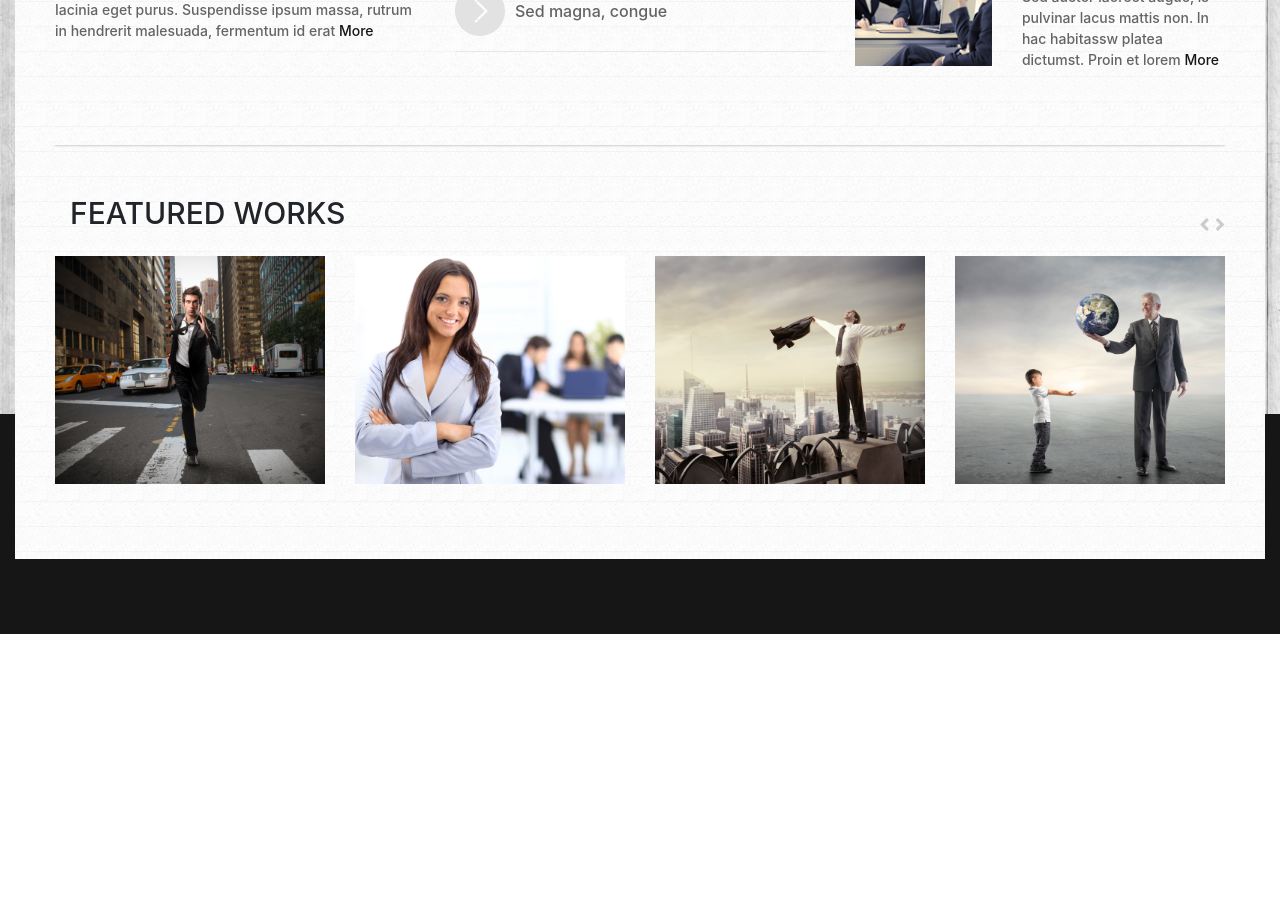
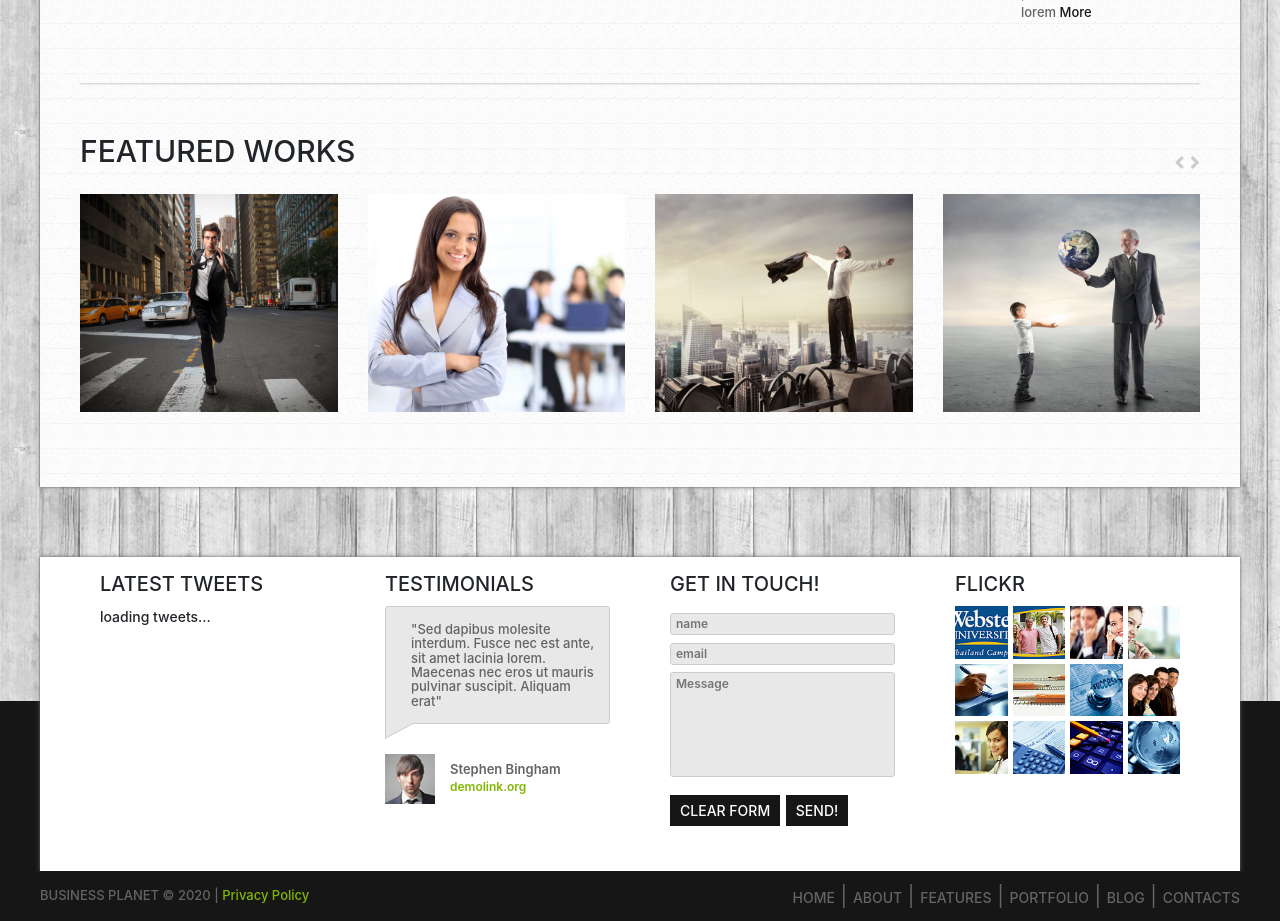
Before and after one commit to yachen168/Template-6, a website: page index.html in a window 1280 px wide. Shown: the part 1400-2321 px from the top of the page. Before the commit the page ends 2034 px from the top, so only its background shows below. Drawn offline with nearby package versions, Linux system fonts and the light colour scheme.

Commit message:
fix: footer and details

```diff
--- a/index.html
+++ b/index.html
@@ -30,33 +30,24 @@
                 <h4>Call Us Now: +1 (777) 784-25-43</h4>
             </div>
         </header>
+        <nav>
             <div class="row no-gutters mt-md-4">
-            <!-- .navbar-expand-{sm|md|lg|xl}決定在哪個斷點以上就出現漢堡式選單 -->
-            <!-- navbar-dark 文字顏色 .bg-dark 背景顏色 -->
-            <div class="col-10 col-sm-8 col-md-9 pr-lg-2">
-                <nav class="navbar navbar-expand-lg navbar-light p-lg-0">
-                    <!-- .navbar-toggler 漢堡式選單按鈕 -->
+                <div class="col-10 col-sm-8 col-md-9">
+                    <nav class="navbar navbar-expand-lg navbar-light">
                         <button class="navbar-toggler" type="button" data-toggle="collapse" data-target="#navbarSupportedContent" aria-controls="navbarSupportedContent" aria-expanded="false" aria-label="Toggle navigation">
-                        <!-- .navbar-toggler-icon 漢堡式選單Icon -->
                             <span class="navbar-toggler-icon"></span>
                         </button>
-
-                    <!-- .collapse.navbar-collapse 用於外層中斷點群組和隱藏導覽列內容 -->
-                    <!-- 選單項目&漢堡式折疊選單 -->
                         <div class="collapse navbar-collapse" id="navbarSupportedContent">
                             <ul class="navbar-nav mr-auto">
-                            <!-- active表示當前頁面 -->
                                 <li class="nav-item">
                                     <a class="nav-link" href="##">HOME</a>
                                 </li>
                                 <li class="nav-item">
                                     <a class="nav-link" href="##">ABOUT</a>
                                 </li>
-                            <!-- .dropdown Navbar選項使用下拉式選單 -->
                                 <li class="nav-item dropdown">
                                     <a class="nav-link dropdown-toggle" href="##" id="navbarDropdownMenuLink" data-toggle="dropdown" aria-haspopup="true" aria-expanded="false">FEATURES</a>
-                                <!-- .dropdown-menu 下拉選單內容 -->
-                                <div class="dropdown-menu w-100 m-0 p-0" aria-labelledby="navbarDropdownMenuLink">
+                                    <div class="dropdown-menu" aria-labelledby="navbarDropdownMenuLink">
                                         <a class="nav-link dropdown-item" href="##">item</a>
                                         <a class="nav-link dropdown-item" href="##">item</a>
                                     </div>
@@ -86,23 +77,24 @@
                     </nav>
                 </div>
                 <div class="col-2 col-sm-4 col-md-3">
-                <form class="search bg-white h-100">
-                    <input class="d-none d-sm-block w-100" type="search" id="mySearch" name="q" placeholder="Search the Site...">
+                    <form class="search">
+                        <input class="d-none d-sm-block" type="search" id="mySearch" name="q" placeholder="Search the Site...">
                         <i class="fas fa-search"></i>
                     </form>
                 </div>
             </div>
+        </nav>
         <!-- 輪播圖 -->
         <div id="carouselExampleControls" class="carousel slide" data-ride="carousel">
             <div class="carousel-inner">
                 <div class="carousel-item active">
-                    <img src="./images/banner3.jpg" class="d-block w-100" alt="banner">
+                    <img src="./images/banner3.jpg" alt="banner">
                 </div>
                 <div class="carousel-item">
-                    <img src="./images/banner2.jpg" class="d-block w-100" alt="banner">
+                    <img src="./images/banner2.jpg" alt="banner">
                 </div>
                 <div class="carousel-item">
-                    <img src="./images/banner1.jpg" class="d-block w-100" alt="banner">
+                    <img src="./images/banner1.jpg" alt="banner">
                 </div>
             </div>
             <a class="carousel-control-prev" href="#carouselExampleControls" role="button" data-slide="prev">
@@ -119,40 +111,40 @@
                 <div class="col-12 col-sm-6 col-lg-3">
                     <div class="service-card">
                         <h3>GROWTH STRATEGIES</h3>
-                        <div class="service-card-img"><img src="./images/p1.png" alt=""></div>
+                        <div class="service-card-img"><img src="./images/p1.png" alt="icon"></div>
                         <div class="service-card-body">
                             <p>Vestibulum dignissim, dui ac hendrerit blandit, sapien orci dictum nibh, vel suscipit augue nibh in enim. Nullam dignissim euismodnunc at</p>
-                            <a class="more d-block" href="##">More</a>
+                            <a class="more" href="##">More</a>
                         </div>
                     </div>
                 </div>
                 <div class="col-12 col-sm-6 col-lg-3">
                     <div class="service-card">
                         <h3>PERFECT SUPPORT</h3>
-                        <div class="service-card-img"><img src="./images/p2.png" alt=""></div>
+                        <div class="service-card-img"><img src="./images/p2.png" alt="icon"></div>
                         <div class="service-card-body">
                             <p>Donec semper, dolor eu iaculis laoreet, erat diam interdum nisi, vel consequat leo neque in ante. Curabitur fringilla tristque nisl ut</p>
-                            <a class="more d-block" href="##">More</a>
+                            <a class="more" href="##">More</a>
                         </div>
                     </div>
                 </div>
                 <div class="col-12 col-sm-6 col-lg-3">
                     <div class="service-card">
                         <h3>PARTNERS PROGRAMS</h3>
-                        <div class="service-card-img"><img src="./images/p3.png" alt=""></div>
+                        <div class="service-card-img"><img src="./images/p3.png" alt="icon"></div>
                         <div class="service-card-body">
                             <p>Nunc pellentesque malesuada enim utdignissim. Etiam aliquam malesuada magna, vel scelerisque lectus pharetra quis. Cras</p>
-                            <a class="more d-block" href="##">More</a>
+                            <a class="more" href="##">More</a>
                         </div>
                     </div>
                 </div>
                 <div class="col-12 col-sm-6 col-lg-3">
                     <div class="service-card">
                         <h3>PREMIUM SERVICES</h3>
-                        <div class="service-card-img"><img src="./images/p4.png" alt=""></div>
+                        <div class="service-card-img"><img src="./images/p4.png" alt="icon"></div>
                         <div class="service-card-body">
                             <p>Duis molestie commodo sapien, non mollis diam consequat in. Nulla blandit viverra sodales. Donec sit amet diam neque</p>
-                            <a class="more d-block" href="##">More</a>
+                            <a class="more" href="##">More</a>
                         </div>
                     </div>
                 </div>
@@ -239,6 +231,84 @@
                 </div>
             </section>
         </main>
+        <footer>
+            <div class="row no-gutters">
+                <div class="col-12 col-sm-6 col-lg-3">
+                    <div class="tweet">
+                        <h3>LATEST TWEETS</h3>
+                        <p>loading tweets...</p>
+                    </div>
+                </div>
+                <div class="col-12 col-sm-6 col-lg-3">
+                    <div class="testimonial">
+                        <h3>TESTIMONIALS</h3>
+                        <div class="footer-item-body">
+                            <div class="dialog">
+                                "Sed dapibus molesite interdum. Fusce nec est ante, sit amet lacinia lorem. Maecenas nec eros ut mauris pulvinar suscipit. Aliquam erat"
+                            </div>
+                            <div class="avatar">
+                                <div class="avatar-image">
+                                    <img src="./images/men.jpg" alt="avatar">
+                                </div>
+                                <div class="avatar-caption">
+                                    <h4>Stephen Bingham</h4>
+                                    <a href="##">demolink.org</a>
+                                </div>
+                            </div>
+                        </div>
+                    </div>
+                </div>
+                <div class="col-12 col-sm-6 col-lg-3">
+                    <div class="contact">
+                        <h3>GET IN TOUCH!</h3>
+                        <form action="">
+                            <input type="text" placeholder="name">
+                            <input type="text" placeholder="email">
+                            <textarea placeholder="Message"></textarea>
+                            <button class="clear">CLEAR FORM</button>
+                            <button class="send">SEND!</button>
+                        </form>
+                    </div>
+                </div>
+                <div class="col-12 col-sm-6 col-lg-3">
+                    <div class="flickr">
+                        <h3>FLICKR</h3>
+                        <div class="image-wrapper">
+                            <img src="./images/f1.jpg" alt="image">
+                            <img src="./images/f2.jpg" alt="image">
+                            <img src="./images/f3.jpg" alt="image">
+                            <img src="./images/f4.jpg" alt="image">
+                            <img src="./images/f5.jpg" alt="image">
+                            <img src="./images/f6.jpg" alt="image">
+                            <img src="./images/f7.jpg" alt="image">
+                            <img src="./images/f8.jpg" alt="image">
+                            <img src="./images/f9.jpg" alt="image">
+                            <img src="./images/f10.jpg" alt="image">
+                            <img src="./images/f11.jpg" alt="image">
+                            <img src="./images/f12.jpg" alt="image">
+                        </div>
+                    </div>
+                </div>
+            </div>
+        </footer>
+        <div class="copyright-and-nav px-3 px-sm-0">
+            <div class="copyright">
+                <span>BUSINESS PLANET &copy; 2020 |</span><span> Privacy Policy</span>
+            </div>
+            <nav>
+                <a href="##">HOME</a>
+                <span>|</span>
+                <a href="##">ABOUT</a>
+                <span>|</span>
+                <a href="##">FEATURES</a>
+                <span>|</span>
+                <a href="##">PORTFOLIO</a>
+                <span>|</span>
+                <a href="##">BLOG</a>
+                <span>|</span>
+                <a href="##">CONTACTS</a>
+            </nav>
+        </div>
         </div>
 </body>
 
--- a/scss/components/_news-item.scss
+++ b/scss/components/_news-item.scss
@@ -1,7 +1,7 @@
 .news-item {
     display: flex;
     .news-img {
-        flex: 0 0 37%;
+        flex: 0 0 40%;
         margin-right: 30px;
     }
     .news-body {
@@ -17,7 +17,7 @@
         margin-bottom: 25px;
     }
     p {
-        font-size: 14px;
+        font-size: 13px;
         font-weight: 500;
         color: $darkGray;
     }
--- a/scss/components/_serviceCard.scss
+++ b/scss/components/_serviceCard.scss
@@ -1,9 +1,11 @@
 .service-card {
+    height: 330px;
     background-color: $gray;
     text-align: center;
     padding: 40px 0px 30px;
     color: $darkGray;
     margin: 2px;
+    border: 1px solid $midGray;
     h3 {
         font-size: 16px;
     }
@@ -15,7 +17,7 @@
         height: 85px;
         font-size: 14px;
         font-weight: 600;
-        padding: 0 35px;
+        // padding: 0 35px;
         line-height: 1.2;
         overflow-y: scroll;
         @media (min-width: 992px) {
@@ -31,6 +33,7 @@
         }
     }
     .more {
+        display: block;
         width: 65px;
         padding: 4px 0;
         margin: 0 auto;
@@ -44,6 +47,7 @@
     &:hover {
         color: $white;
         background-color: rgba($color: #000000, $alpha: 0.6);
+        border: 1px solid $black;
         p::-webkit-scrollbar-thumb {
             background-color: $gray;
         }
--- a/scss/elements/_base.scss
+++ b/scss/elements/_base.scss
@@ -28,6 +28,7 @@ h2 {
 main {
     background: url('../images/subbg.gif');
     margin-bottom: 70px;
+    box-shadow: 0 0 2px 0 rgba($color: $darkGray, $alpha: 0.7), 0 0 5px rgba($color: $darkGray, $alpha: 0.7);
 }
 
 figcaption {
--- a/scss/generic/_reset.scss
+++ b/scss/generic/_reset.scss
@@ -15,3 +15,7 @@ ul {
 li {
     list-style: none;
 }
+
+figure {
+    margin: 0;
+}
--- a/scss/main.scss
+++ b/scss/main.scss
@@ -15,6 +15,7 @@
 @import 'objects/service';
 @import 'objects/about';
 @import 'objects/feature';
+@import 'objects/footer';
 // components
 @import 'components/serviceCard';
 @import 'components/choose-item';
--- a/scss/objects/_carousel.scss
+++ b/scss/objects/_carousel.scss
@@ -13,4 +13,7 @@
     &-icon {
         width: 15px;
     }
+    &:hover {
+        background-color: $green;
+    }
 }
--- a/scss/objects/_feature.scss
+++ b/scss/objects/_feature.scss
@@ -15,9 +15,6 @@
         }
     }
     @media (min-width: 576px) {
-        h2 {
-            margin-left: 15px;
-        }
         .arrows {
             top: 65px;
         }
--- /dev/null
+++ b/scss/objects/_footer.scss
@@ -0,0 +1,150 @@
+footer {
+    background-color: $white;
+    padding: 0 30px 30px;
+    box-shadow: 0 0 2px 0 rgba($color: $darkGray, $alpha: 0.7), 0 0 5px rgba($color: $darkGray, $alpha: 0.7);
+    h3 {
+        font-size: 20px;
+    }
+    .tweet {
+        p {
+            font-size: 14px;
+            font-weight: 500;
+        }
+    }
+    .testimonial {
+        .dialog {
+            position: relative;
+            padding: 15px 10px 15px 25px;
+            background-color: $gray;
+            border-radius: 3px 3px 3px 0;
+            font-size: 13px;
+            color: $darkGray;
+            font-weight: 500;
+            line-height: 1.1;
+            margin-bottom: 30px;
+            border: 1px solid $midGray;
+            &::before,
+            &::after {
+                content: "";
+                position: absolute;
+                top: 100%;
+                left: -1px;
+                border-left: 1px solid $midGray;
+                clip-path: polygon(0 0, 100% 0, 0 100%);
+            }
+            &::before {
+                background-color: $midGray;
+                width: 30px;
+                height: 16px;
+            }
+            &::after {
+                background-color: $gray;
+                width: 28px;
+                height: 15px;
+            }
+        }
+        .avatar {
+            font-size: 0;
+            &-image {
+                display: inline-block;
+                width: 50px;
+                margin-right: 15px;
+                vertical-align: middle;
+            }
+            &-caption {
+                display: inline-block;
+                vertical-align: middle;
+                h4 {
+                    font-size: 13px;
+                    font-weight: 600;
+                    color: $darkGray;
+                }
+                a {
+                    font-size: 12px;
+                    font-weight: 600;
+                    color: $green;
+                }
+            }
+        }
+    }
+    .contact {
+        input,
+        textarea {
+            width: 100%;
+            padding-left: 5px;
+            background-color: $gray;
+            border: 1px solid $midGray;
+            border-radius: 3px;
+            font-size: 12px;
+            &::placeholder {
+                font-weight: 600;
+            }
+        }
+        textarea {
+            margin-top: 6px;
+            height: 105px;
+            resize: none;
+        }
+        button {
+            padding: 5px 10px;
+            margin-top: 10px;
+            background-color: $black;
+            color: $white;
+            font-size: 14px;
+            font-weight: 500;
+            border: none;
+            &:hover {
+                background-color: $green;
+            }
+        }
+    }
+    .flickr .image-wrapper {
+        display: flex;
+        justify-content: space-between;
+        flex-wrap: wrap;
+        img {
+            width: calc((100% - 15px) / 4);
+            margin-bottom: 5px;
+        }
+    }
+}
+
+.copyright-and-nav {
+    display: flex;
+    flex-wrap: wrap;
+    flex-direction: column;
+    justify-content: center;
+    align-content: center;
+    align-items: center;
+    padding: 10px 0;
+    background-color: $black;
+    color: $darkGray;
+    text-align: center;
+    .copyright {
+        font-size: 13px;
+        font-weight: 500;
+        span:nth-child(2) {
+            color: $green;
+        }
+    }
+    nav {
+        order: -1;
+        a {
+            display: inline-block;
+            text-decoration: none;
+            font-size: 14px;
+            font-weight: 500;
+            color: $darkGray;
+            &:hover {
+                color: $green;
+            }
+        }
+        @media (min-width: 992px) {
+            order: 0;
+        }
+    }
+    @media (min-width: 992px) {
+        flex-direction: row;
+        justify-content: space-between;
+    }
+}
--- a/scss/objects/_grid.scss
+++ b/scss/objects/_grid.scss
@@ -1,9 +1,9 @@
 .own-container {
-    max-width: 1250px;
-    padding: 5px 0;
+    max-width: 1200px;
+    padding: 5px 0 0;
 }
 
 [class^="col"]>div {
-    padding-left: 15px;
-    padding-right: 15px;
+    padding: 15px 30px;
+    // height: 100%;
 }
--- a/scss/objects/_header.scss
+++ b/scss/objects/_header.scss
@@ -3,6 +3,9 @@ header {
     color: $black;
     padding: 35px 40px;
     overflow: hidden;
+    box-shadow: 0 0 3px 0 rgba($color: $darkGray, $alpha: 0.7), 0 0 5px rgba($color: $darkGray, $alpha: 0.7);
+    // border: 1px solid rgba($color: $darkGray, $alpha: 0.5);
+    // box-shadow: 0 0 3px rgba($color: $darkGray, $alpha: 0.7);
     .logo {
         max-width: 320px;
         margin: 0 auto 10px;
--- a/scss/objects/_service.scss
+++ b/scss/objects/_service.scss
@@ -1,3 +1,3 @@
 .service {
-    padding: 0 25px 30px;
+    padding: 0 25px 25px;
 }
```
Also changed, not shown: scss/objects/_about.scss (+6 -1 lines), scss/objects/_nav.scss (+50 -23 lines), dist/main.css. Lines whose indentation alone changed are shown as unchanged.
